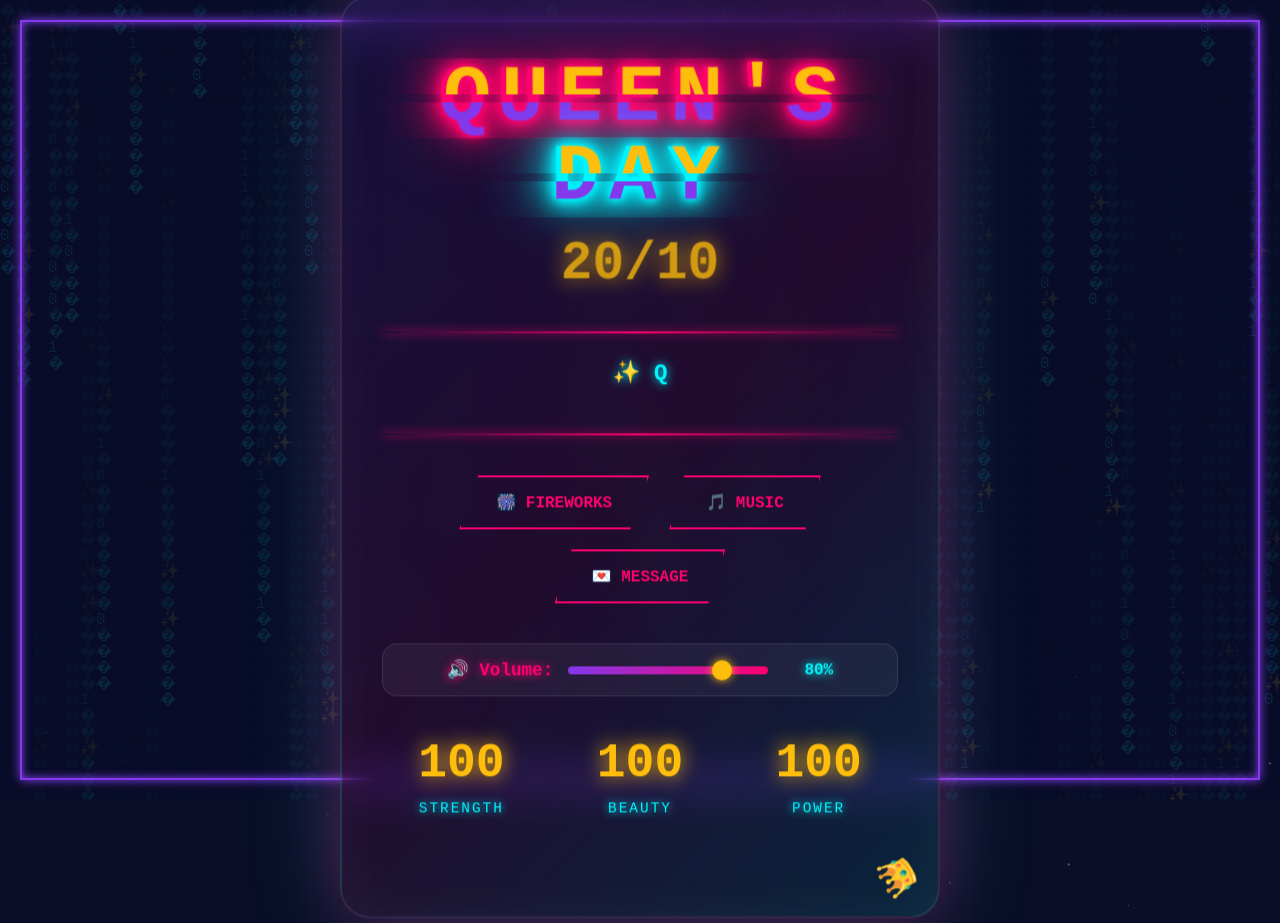
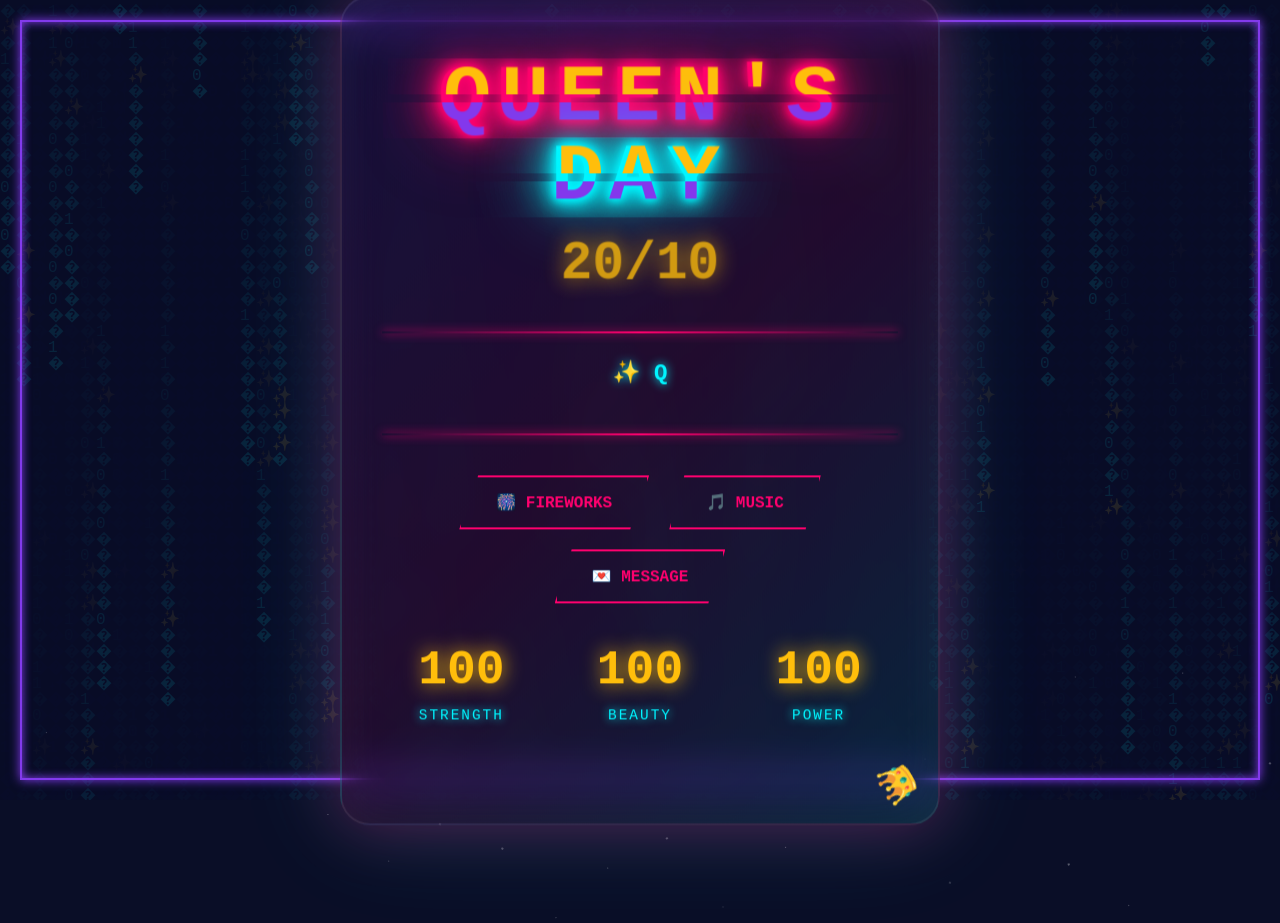
Before and after one commit to Vunguyentai123/queen-s-day-2010, a website: page index.html in a window 1280 px wide. After the commit the page ends 830 px from the top, so only its background shows below. Drawn offline with Linux system fonts and the light colour scheme.

Commit message:
Fix volume slider by removing duplicate ID

```diff
--- a/index.html
+++ b/index.html
@@ -51,13 +51,6 @@
                         <span class="btn-text">💌 MESSAGE</span>
                         <span class="btn-glitch">💌 MESSAGE</span>
                     </button>
-                </div>
-
-                <!-- Volume Control -->
-                <div class="volume-control">
-                    <label>🔊 Volume:</label>
-                    <input type="range" id="volumeSlider" min="0" max="100" value="80" />
-                    <span id="volumeValue">80%</span>
                 </div>
 
                 <!-- Stats counter -->
```
